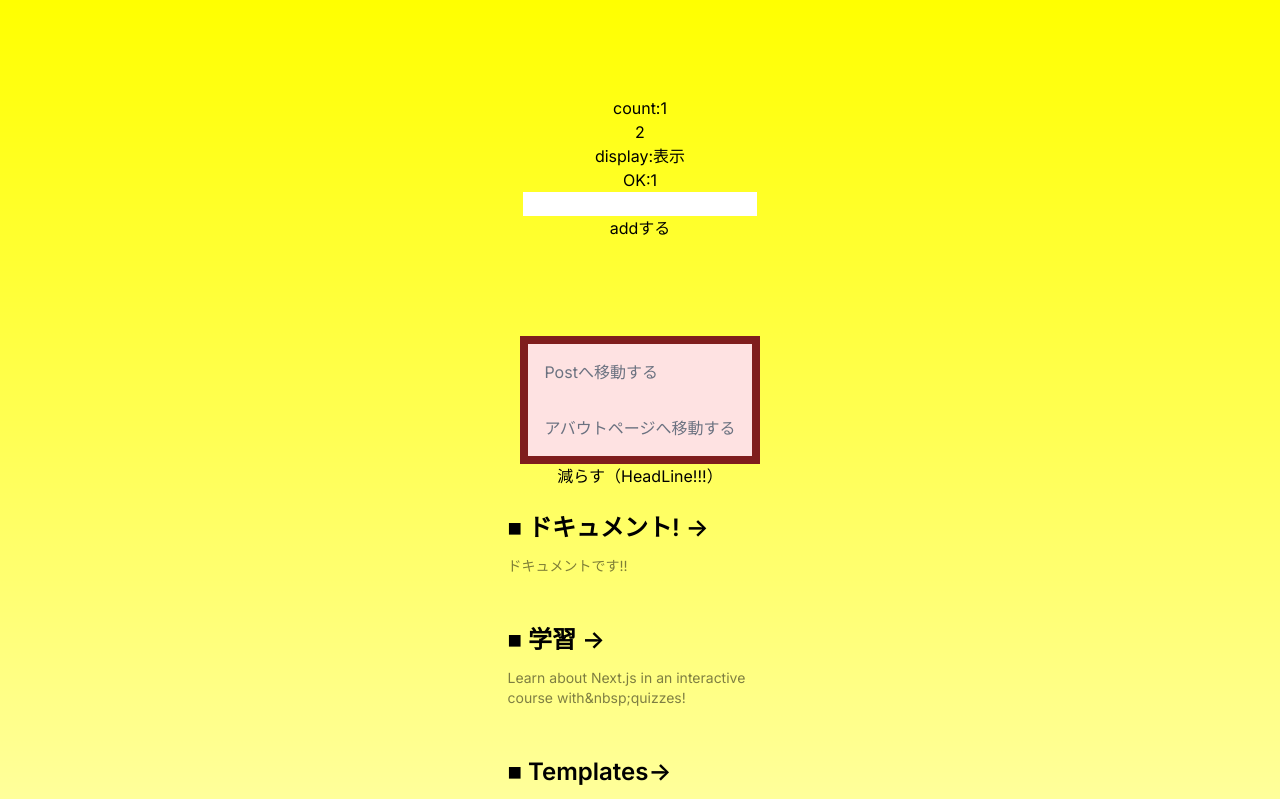
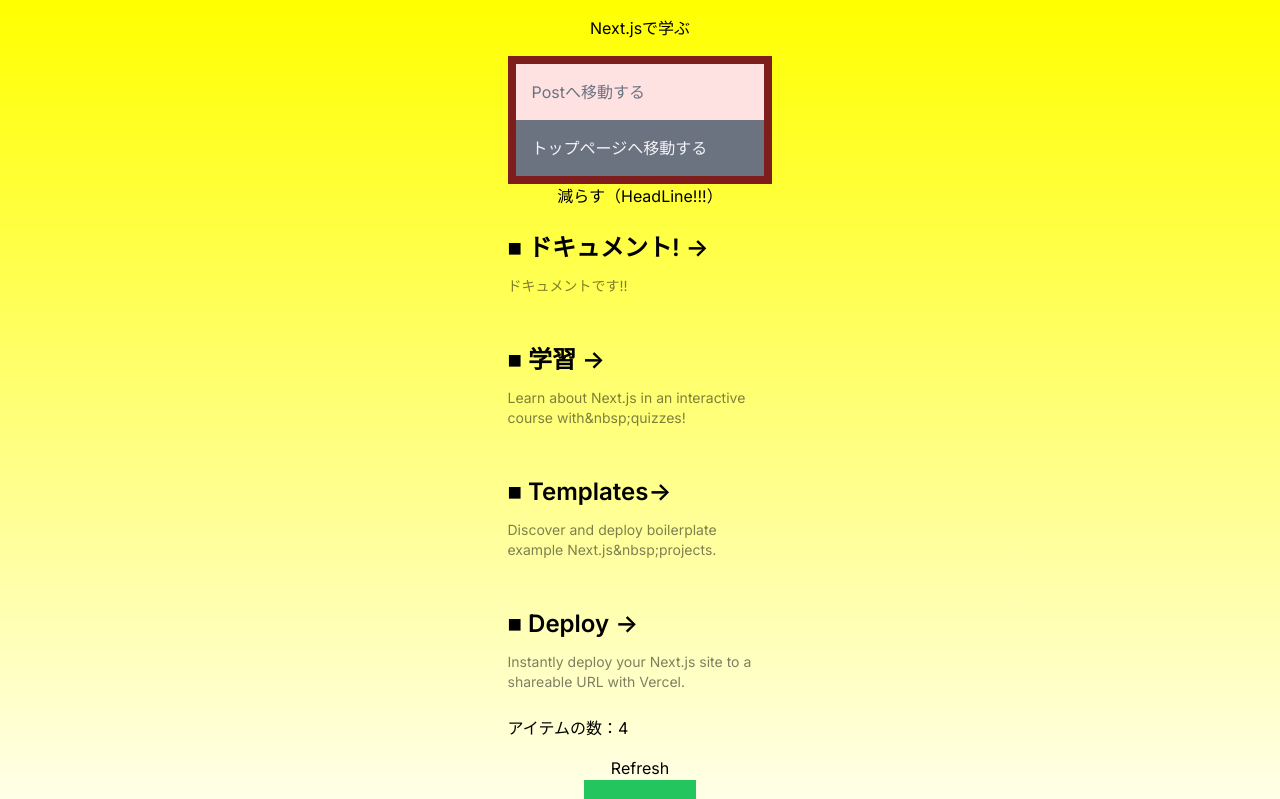
Before and after one commit to capecape-tz/study-nextjs-pages-router-capecape, a Next.js app: page / in a window 1280 px wide. Shown: the top 799 px of the page. Built offline with nearby package versions, Linux system fonts and the light colour scheme.

Commit message:
aboutからindexへ移動したため整合性を整える

```diff
--- a/components/Main.tsx
+++ b/components/Main.tsx
@@ -60,13 +60,9 @@
   }, []);
 
   return (
-    <main
-      className={`flex min-h-screen flex-col items-center justify-between p-24 ${inter.className}`}
-    >
+    <main className={`flex  flex-col p-4 ${inter.className}`}>
       <Headline page={props.page} handleReduce={handleReduce}>
-        <code className="flex min-h-screen flex-col items-center justify-between p-24">
-          {items.length}
-        </code>
+        <code className="flex flex-col  p-4">{items.length}</code>
       </Headline>
       <Links items={items} handleReduce={handleReduce} />
       <div>アイテムの数：{items.length}</div>
--- a/components/Navi.tsx
+++ b/components/Navi.tsx
@@ -20,9 +20,9 @@
     naviText: "Postへ移動する",
   },
   {
-    href: "/about",
-    label: "About",
-    naviText: "アバウトページへ移動する",
+    href: "/",
+    label: "top",
+    naviText: "トップページへ移動する",
   },
 ];
 
--- a/pages/index.tsx
+++ b/pages/index.tsx
@@ -2,7 +2,7 @@
 import { Footer } from "@/components/Footer";
 import { Main } from "@/components/Main";
 
-import { ReactElement, ReactNode, useState, useCallback } from "react";
+import { ReactNode } from "react";
 const inter = Inter({ subsets: ["latin"] });
 
 type Props = {
@@ -18,28 +18,12 @@
   children: ReactNode;
 };
 
-export default function About(props: Props) {
-  const { count, doubleCount, isShow, handleClick, handleDisplay } = props;
-  const { text, array, handleChange, handleAdd } = props;
-
+export default function Index(props: Props) {
   return (
     <main
-      className={`flex min-h-screen flex-col items-center justify-between p-24 ${inter.className}`}
+      className={`flex min-h-screen flex-col items-center justify-between p-4 ${inter.className}`}
     >
-      <button onClick={handleClick}>count:{count}</button>
-      <h1>{doubleCount}</h1>
-      <button onClick={handleDisplay}>
-        display:{isShow ? <>表示</> : <>非表示</>}
-      </button>
-      {isShow ? <div>OK:{count}</div> : null}
-      <input type="text" value={text} onChange={handleChange}></input>
-      <button onClick={handleAdd}> addする</button>
-      <ul>
-        {array.map((item) => {
-          return <ol key={item}>{item}</ol>;
-        })}
-      </ul>
-
+      <h1>Next.jsで学ぶ</h1>
       <Main page="about"></Main>
       <button onClick={() => window.location.reload()}>Refresh</button>
       <Footer></Footer>
```
